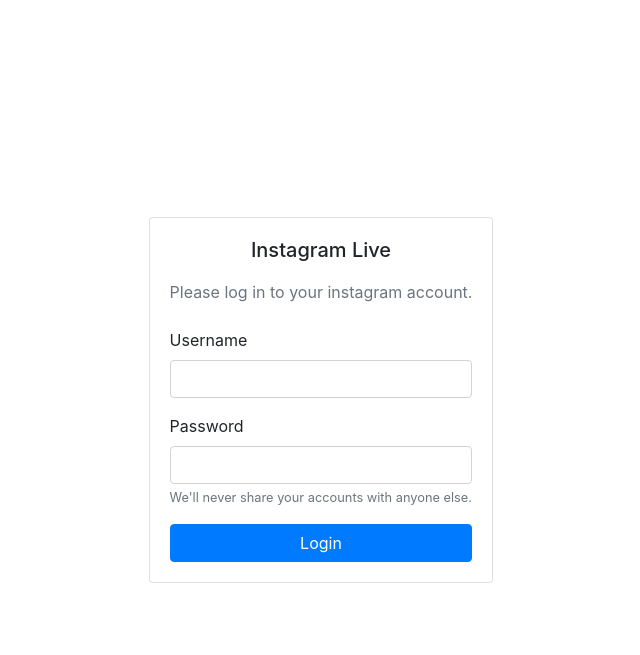
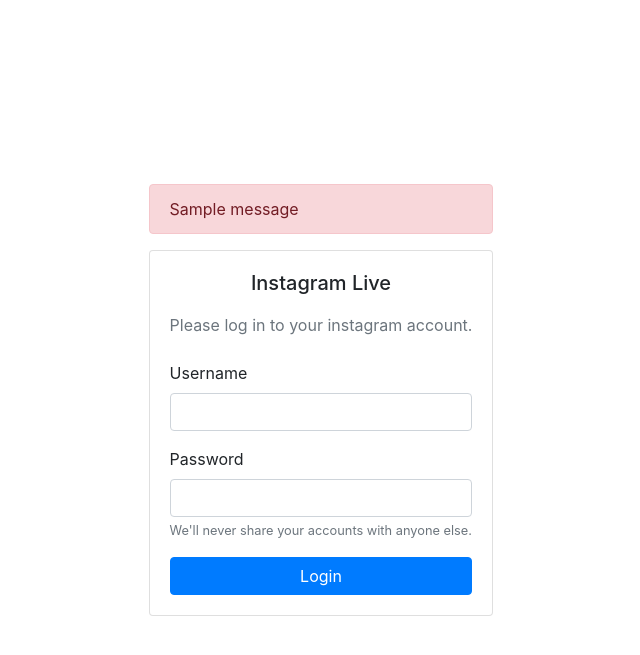
Before and after one commit to kyroskoh/instaliveweb, a Flask app: page / in a window 1280 px wide. Shown: the top 655 px of the page, without its empty margins (319-959 px from the left). Run offline with Flask 2, Linux system fonts and the light colour scheme; one stand-in notice (Sample message) is shown; some libraries are stand-ins or nearby versions.

Commit message:
add error message if login fail

```diff
--- a/app/base/views.py
+++ b/app/base/views.py
@@ -15,20 +15,23 @@
 @base.route('/login', methods=['POST'])
 def login_handle():
     live = ItsAGramLive(username=request.form['username'],password=request.form['password'])
-    live.login()
-    live.create_broadcast()
-    # convert to pickle and store it on file
-    toPickle(live)
+    if live.login():
+        live.create_broadcast()
+        # convert to pickle and store it on file
+        toPickle(live)
 
-    session['data_stream'] = {
-        'broadcast_id':live.broadcast_id,
-        'stream_server':live.stream_server,
-        'stream_key':live.stream_key,
-        'status':'Idle',
-    }
-    if live.isLoggedIn:
-        flash("You're not live, start broadcast after you set the server key")
+        session['data_stream'] = {
+            'broadcast_id':live.broadcast_id,
+            'stream_server':live.stream_server,
+            'stream_key':live.stream_key,
+            'status':'Idle',
+        }
+
         return redirect(url_for('base.info_route'))
+
+
+    flash('Username or Password incorrect!')
+
     return redirect(url_for('base.login_route'))
 
 @base.route('/start_broadcast')
--- a/app/templates/pages/login.html
+++ b/app/templates/pages/login.html
@@ -4,6 +4,13 @@
     class="d-flex align-items-center justify-content-center"
     style="height: 100vh;"
   >
+    <div class="login">
+      {% with messages = get_flashed_messages() %}{% if messages %}{% for
+      message in messages %}
+      <div class="alert alert-danger" role="alert">
+        {{ message }}
+      </div>
+      {% endfor %}{% endif %}{% endwith %}
       <div class="card">
         <div class="card-body">
           <h5 class="card-title text-center mb-4">Instagram Live</h5>
@@ -40,4 +47,5 @@
       </div>
     </div>
   </div>
+</div>
 {% endblock content %}
```
Lines whose indentation alone changed are shown as unchanged.
